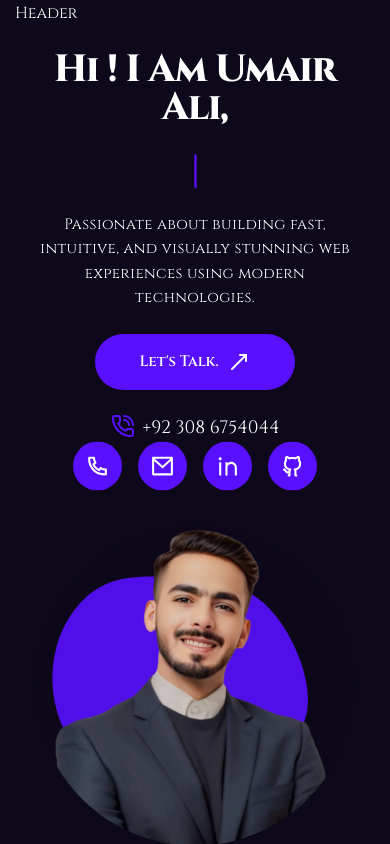
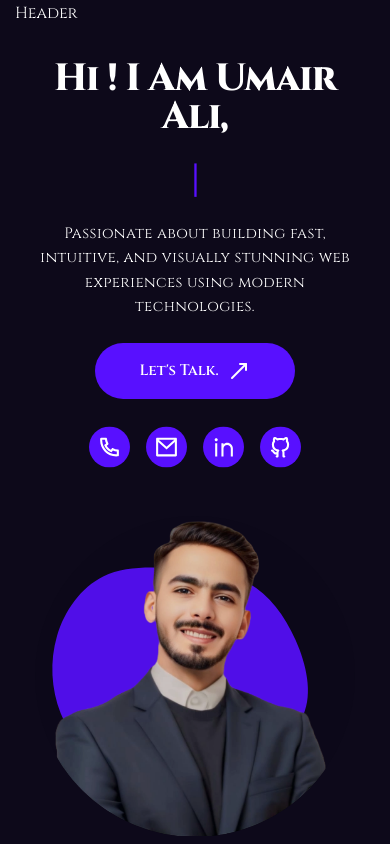
Before and after one commit to Umair-dev55/umair-ali-dev, a Next.js app: page / in a window 390 px wide. Built offline with nearby package versions, Linux system fonts and the light colour scheme.

Commit message:
icon responsive

```diff
--- a/src/app/(Pages)/page.js
+++ b/src/app/(Pages)/page.js
@@ -45,12 +45,13 @@ const Home = () => {
               web experiences using modern technologies.
             </p>
             {/* button center in small and left in large */}
-            <button className="min-w-full flex-x-center md:min-w-0">
+            <button className="min-w-full flex-x-center md:min-w-0 pb-6">
               <div className="btn btn-lg btn-accent max-w-15  gap-2 ">
                 <span className="">Let's Talk.</span>
                 <MoveUpRight />
               </div>
             </button>
+            <div className="hidden">
               <div className="md:flex gap-4 text-lg">
                 {/* Phone */}
                 <div className="flex gap-2 justify-center lg:justify-start">
@@ -67,11 +68,12 @@ const Home = () => {
                   <span className="">umair.dev55@gmail.com</span>
                 </div>
               </div>
+            </div>
             {/* Socials */}
             <div className="md:absolute top-1/2 right-0 transform -translate-y-1/2">
               <Socials
-                containerStyles="flex gap-4 md:flex-col justify-center"
-                iconStyles="p-3 bg-accent rounded-full cursor-pointer"
+                containerStyles=" flex gap-4 md:flex-col justify-center"
+                iconStyles="p-2 bg-accent rounded-full cursor-pointer"
               />
             </div>
           </div>
```
Lines whose indentation alone changed are shown as unchanged.
